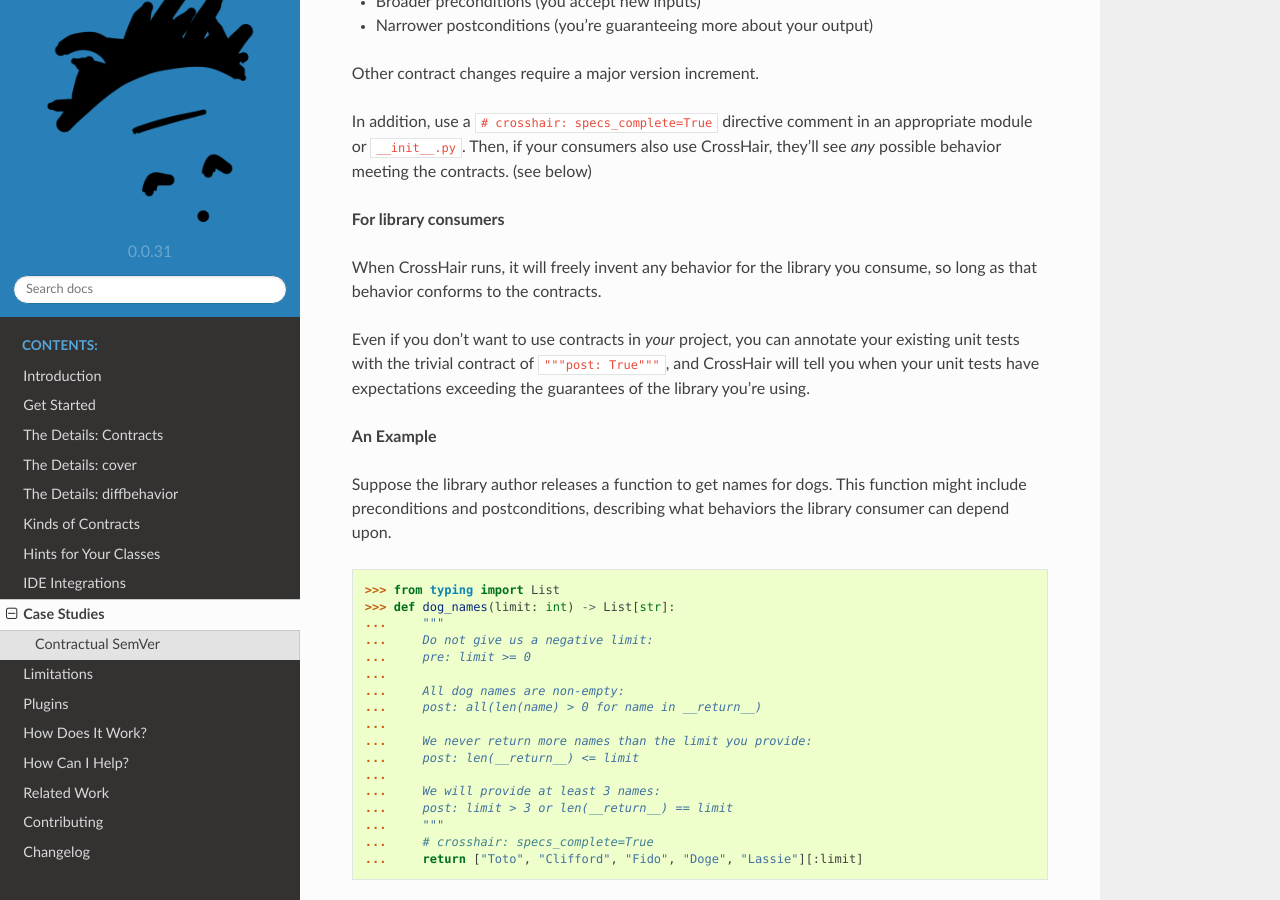
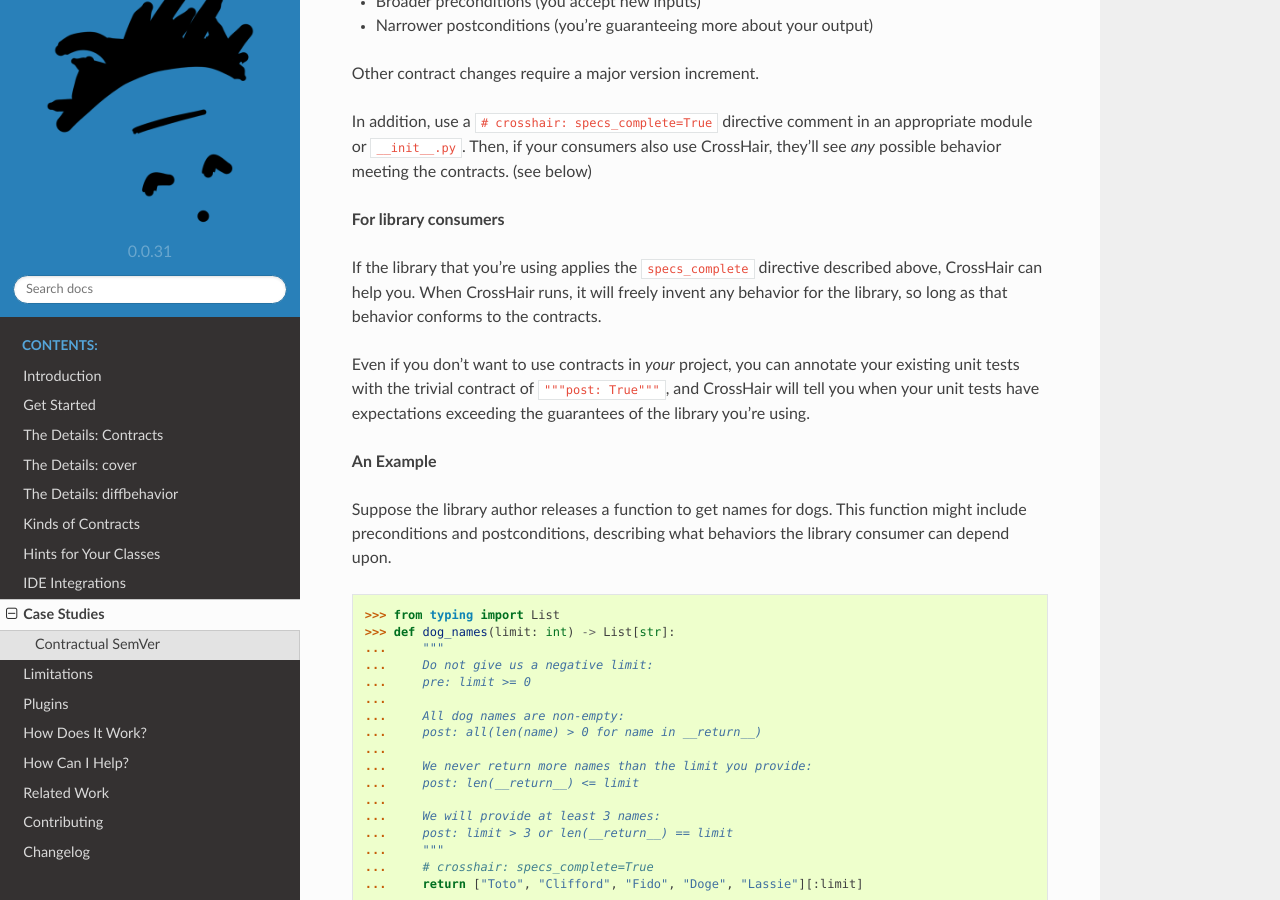
Before and after one commit to pschanely/CrossHair, a Sphinx documentation site: the page built from doc/source/case_studies.rst, in a window 1280 px wide and 900 px high, scrolled down 442 px. Built offline with Sphinx 7.4.7 and the Read the Docs theme 2.0.0, drawn with Linux system fonts in a browser that asks for light colours; the version number is read from the project's files by our own code.

Commit message:
Clarify behavior-inventing requires specs_complete

```diff
--- a/doc/source/case_studies.rst
+++ b/doc/source/case_studies.rst
@@ -28,8 +28,10 @@ meeting the contracts. (see below)
 
 **For library consumers**
 
-When CrossHair runs, it will freely invent any behavior for the library you consume, so
-long as that behavior conforms to the contracts.
+If the library that you're using applies the ``specs_complete`` directive described
+above, CrossHair can help you.
+When CrossHair runs, it will freely invent any behavior for the library, so long as that
+behavior conforms to the contracts.
 
 Even if you don't want to use contracts in *your* project, you can annotate your
 existing unit tests with the trivial contract of ``"""post: True"""``, and CrossHair
```
